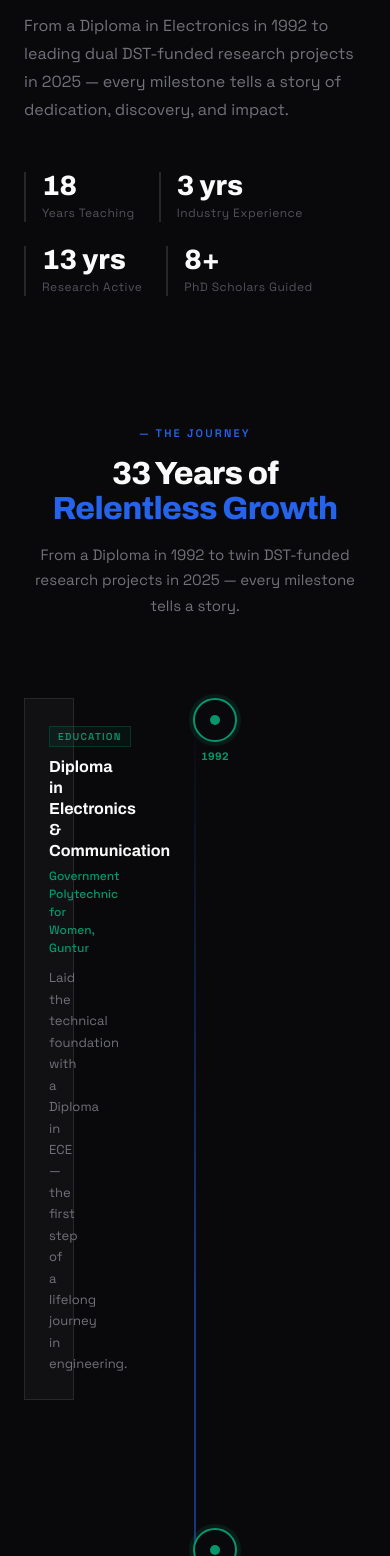
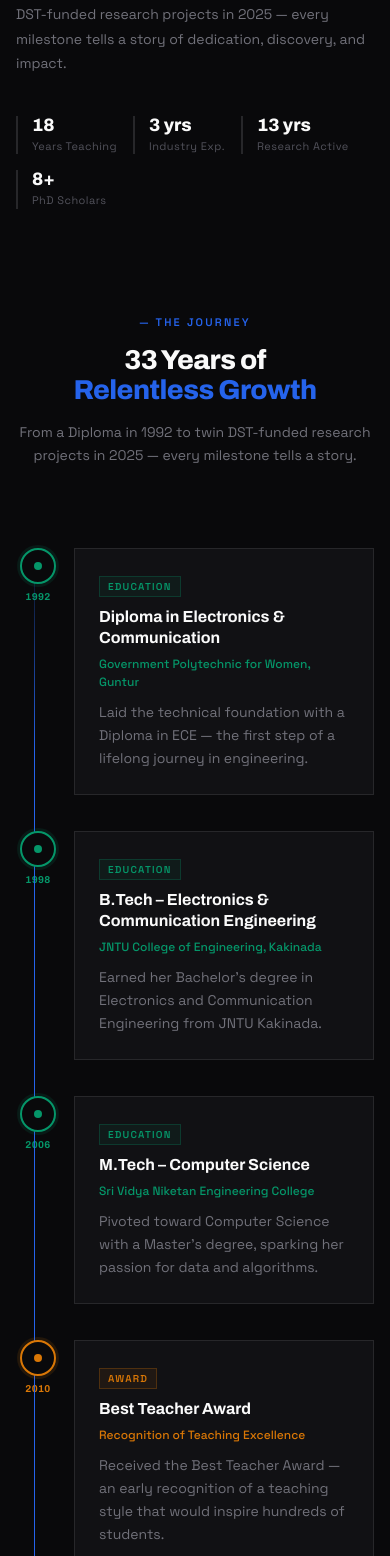
Before and after one commit to Purushotham-Prajapati/pro-portfolio, a React (Vite) app: page /journey in a window 390 px wide. Shown: the part 252-1808 px from the top of the page. Built offline with nearby package versions, Linux system fonts and the light colour scheme.

Commit message:
fixed journey timeline and made it mobile responsive

```diff
--- a/src/components/AboutSection.tsx
+++ b/src/components/AboutSection.tsx
@@ -35,7 +35,7 @@ export default function AboutSection() {
                     className="stagger-children"
                     style={{
                         display: 'grid',
-                        gridTemplateColumns: 'repeat(auto-fit, minmax(220px, 1fr))',
+                        gridTemplateColumns: 'repeat(auto-fit, minmax(160px, 1fr))',
                         gap: '1px',
                         backgroundColor: '#E4E4E7',
                         border: '1px solid #E4E4E7',
--- a/src/components/TimelineSection.tsx
+++ b/src/components/TimelineSection.tsx
@@ -9,48 +9,35 @@ const typeConfig: Record<TimelineEvent['type'], { color: string; label: string }
     milestone: { color: '#7C3AED', label: 'Milestone' },
 }
 
-function TimelineCard({
-    event,
-    index,
-}: {
-    event: TimelineEvent
-    index: number
-}) {
-    const cardRef = useRef<HTMLDivElement>(null)
+const observe = (el: HTMLDivElement | null, cls: string) => {
+    if (!el) return () => { }
+    const obs = new IntersectionObserver(
+        ([entry]) => { if (entry.isIntersecting) { el.classList.add(cls); obs.disconnect() } },
+        { threshold: 0.1 }
+    )
+    obs.observe(el)
+    return () => obs.disconnect()
+}
+
+function TimelineCard({ event, index }: { event: TimelineEvent; index: number }) {
+    const desktopRef = useRef<HTMLDivElement>(null)
+    const mobileRef = useRef<HTMLDivElement>(null)
     const isLeft = index % 2 === 0
+    const { color, label } = typeConfig[event.type]
 
     useEffect(() => {
-        const el = cardRef.current
-        if (!el) return
-        const observer = new IntersectionObserver(
-            ([entry]) => {
-                if (entry.isIntersecting) {
-                    el.classList.add('visible')
-                    observer.disconnect()
-                }
-            },
-            { threshold: 0.2 }
-        )
-        observer.observe(el)
-        return () => observer.disconnect()
+        const c1 = observe(desktopRef.current, 'visible')
+        const c2 = observe(mobileRef.current, 'visible')
+        return () => { c1(); c2() }
     }, [])
 
-    const { color, label } = typeConfig[event.type]
-
     return (
+        <>
+            {/* ── DESKTOP: alternating 3-col grid ── */}
+            <div className="tl-row-desktop">
+                {/* Left col */}
                 <div
-            style={{
-                display: 'grid',
-                gridTemplateColumns: '1fr 60px 1fr',
-                alignItems: 'start',
-                position: 'relative',
-                marginBottom: '0',
-            }}
-            className="timeline-row"
-        >
-            {/* Left content */}
-            <div
-                ref={isLeft ? cardRef : undefined}
+                    ref={isLeft ? desktopRef : undefined}
                     className={isLeft ? 'reveal-left' : ''}
                     style={{ padding: '0 32px 64px 0', textAlign: 'right' }}
                 >
@@ -58,91 +45,88 @@ function TimelineCard({
                 </div>
 
                 {/* Center: dot + year */}
-            <div style={{ display: 'flex', flexDirection: 'column', alignItems: 'center', position: 'relative' }}>
+                <div style={{ display: 'flex', flexDirection: 'column', alignItems: 'center' }}>
                     <div style={{
-                    width: '44px', height: '44px',
-                    borderRadius: '50%',
-                    backgroundColor: '#09090B',
-                    border: `2px solid ${color}`,
+                        width: '44px', height: '44px', borderRadius: '50%',
+                        backgroundColor: '#09090B', border: `2px solid ${color}`,
                         display: 'flex', alignItems: 'center', justifyContent: 'center',
-                    zIndex: 2,
-                    boxShadow: `0 0 0 4px ${color}20`,
-                    flexShrink: 0,
+                        zIndex: 2, boxShadow: `0 0 0 4px ${color}20`, flexShrink: 0,
                     }}>
                         <div style={{ width: '10px', height: '10px', borderRadius: '50%', backgroundColor: color }} />
                     </div>
-                <div style={{
-                    fontSize: '11px', fontWeight: 700, color,
-                    letterSpacing: '0.04em', marginTop: '6px',
-                    fontFamily: 'Archivo, sans-serif',
-                }}>
+                    <div style={{ fontSize: '11px', fontWeight: 700, color, letterSpacing: '0.04em', marginTop: '6px', fontFamily: 'Archivo, sans-serif' }}>
                         {event.year}
                     </div>
                 </div>
 
-            {/* Right content */}
+                {/* Right col */}
                 <div
-                ref={!isLeft ? cardRef : undefined}
+                    ref={!isLeft ? desktopRef : undefined}
                     className={!isLeft ? 'reveal-right' : ''}
                     style={{ padding: '0 0 64px 32px' }}
                 >
                     {!isLeft && <TimelineCardContent event={event} color={color} label={label} align="left" />}
                 </div>
             </div>
+
+            {/* ── MOBILE: single-column flex ── */}
+            <div className="tl-row-mobile">
+                {/* Dot + year */}
+                <div style={{ display: 'flex', flexDirection: 'column', alignItems: 'center', flexShrink: 0, width: '44px' }}>
+                    <div style={{
+                        width: '36px', height: '36px', borderRadius: '50%',
+                        backgroundColor: '#09090B', border: `2px solid ${color}`,
+                        display: 'flex', alignItems: 'center', justifyContent: 'center',
+                        zIndex: 2, boxShadow: `0 0 0 3px ${color}20`,
+                    }}>
+                        <div style={{ width: '8px', height: '8px', borderRadius: '50%', backgroundColor: color }} />
+                    </div>
+                    <div style={{ fontSize: '10px', fontWeight: 700, color, letterSpacing: '0.04em', marginTop: '5px', fontFamily: 'Archivo, sans-serif', textAlign: 'center' }}>
+                        {event.year}
+                    </div>
+                </div>
+
+                {/* Card */}
+                <div ref={mobileRef} className="reveal" style={{ flex: 1, paddingBottom: '36px' }}>
+                    <TimelineCardContent event={event} color={color} label={label} align="left" />
+                </div>
+            </div>
+        </>
     )
 }
 
-function TimelineCardContent({
-    event, color, label, align,
-}: {
+function TimelineCardContent({ event, color, label, align }: {
     event: TimelineEvent; color: string; label: string; align: 'left' | 'right'
 }) {
     return (
         <div
             style={{
-                backgroundColor: '#111114',
-                border: '1px solid #27272A',
+                backgroundColor: '#111114', border: '1px solid #27272A',
                 padding: '24px',
                 transition: 'border-color 0.2s ease, transform 0.2s ease',
                 cursor: 'default',
             }}
-            onMouseEnter={(e) => {
-                e.currentTarget.style.borderColor = color
-                e.currentTarget.style.transform = 'translateY(-2px)'
-            }}
-            onMouseLeave={(e) => {
-                e.currentTarget.style.borderColor = '#27272A'
-                e.currentTarget.style.transform = 'translateY(0)'
-            }}
+            onMouseEnter={(e) => { e.currentTarget.style.borderColor = color; e.currentTarget.style.transform = 'translateY(-2px)' }}
+            onMouseLeave={(e) => { e.currentTarget.style.borderColor = '#27272A'; e.currentTarget.style.transform = 'translateY(0)' }}
         >
             <span style={{
-                display: 'inline-block',
-                fontSize: '10px', fontWeight: 600, letterSpacing: '0.12em',
-                textTransform: 'uppercase', color, marginBottom: '10px',
-                border: `1px solid ${color}40`,
-                padding: '2px 8px',
-                backgroundColor: `${color}12`,
+                display: 'inline-block', fontSize: '10px', fontWeight: 600,
+                letterSpacing: '0.12em', textTransform: 'uppercase', color,
+                marginBottom: '10px', border: `1px solid ${color}40`,
+                padding: '2px 8px', backgroundColor: `${color}12`,
             }}>
                 {label}
             </span>
             <h3 style={{
-                fontFamily: 'Archivo, sans-serif',
-                fontSize: '16px', fontWeight: 700, color: '#FAFAFA',
-                margin: '0 0 6px', lineHeight: 1.3,
-                textAlign: align,
+                fontFamily: 'Archivo, sans-serif', fontSize: '16px', fontWeight: 700,
+                color: '#FAFAFA', margin: '0 0 6px', lineHeight: 1.3, textAlign: align,
             }}>
                 {event.title}
             </h3>
-            <div style={{
-                fontSize: '12px', color, fontWeight: 500,
-                marginBottom: '10px', textAlign: align,
-            }}>
+            <div style={{ fontSize: '12px', color, fontWeight: 500, marginBottom: '10px', textAlign: align }}>
                 {event.subtitle}
             </div>
-            <p style={{
-                fontSize: '13px', color: '#71717A',
-                margin: 0, lineHeight: 1.65, textAlign: align,
-            }}>
+            <p style={{ fontSize: '13px', color: '#71717A', margin: 0, lineHeight: 1.65, textAlign: align }}>
                 {event.description}
             </p>
         </div>
@@ -152,19 +136,10 @@ function TimelineCardContent({
 export default function TimelineSection() {
     const headerRef = useRef<HTMLDivElement>(null)
 
-    useEffect(() => {
-        const el = headerRef.current
-        if (!el) return
-        const observer = new IntersectionObserver(
-            ([entry]) => { if (entry.isIntersecting) { el.classList.add('visible'); observer.disconnect() } },
-            { threshold: 0.2 }
-        )
-        observer.observe(el)
-        return () => observer.disconnect()
-    }, [])
+    useEffect(() => { return observe(headerRef.current, 'visible') }, [])
 
     return (
-        <section id="journey" style={{ backgroundColor: '#09090B', padding: 'clamp(60px, 8vw, 120px) 24px' }}>
+        <section id="journey" style={{ backgroundColor: '#09090B', padding: 'clamp(60px, 8vw, 120px) clamp(16px, 4vw, 24px)' }}>
             <div style={{ maxWidth: '1100px', margin: '0 auto' }}>
 
                 {/* Header */}
@@ -175,8 +150,7 @@ export default function TimelineSection() {
                     <h2 style={{
                         fontFamily: 'Archivo, sans-serif', fontWeight: 800,
                         fontSize: 'clamp(32px, 5vw, 56px)', lineHeight: 1.1,
-                        letterSpacing: '-0.02em', color: '#FAFAFA',
-                        margin: '12px 0 16px',
+                        letterSpacing: '-0.02em', color: '#FAFAFA', margin: '12px 0 16px',
                     }}>
                         33 Years of<br />
                         <span style={{ color: '#2563EB' }}>Relentless Growth</span>
@@ -186,13 +160,19 @@ export default function TimelineSection() {
                     </p>
                 </div>
 
-                {/* Timeline */}
+                {/* Timeline wrapper */}
                 <div style={{ position: 'relative' }}>
-                    {/* Vertical line */}
-                    <div style={{
-                        position: 'absolute',
-                        left: '50%', top: 0, bottom: 0,
-                        transform: 'translateX(-50%)',
+                    {/* Desktop: vertical centre line */}
+                    <div className="tl-center-line" style={{
+                        position: 'absolute', left: '50%', top: 0, bottom: 0,
+                        transform: 'translateX(-50%)', width: '1px',
+                        background: 'linear-gradient(to bottom, transparent, #2563EB 5%, #2563EB 95%, transparent)',
+                        zIndex: 1,
+                    }} />
+
+                    {/* Mobile: left-edge line */}
+                    <div className="tl-left-line" style={{
+                        position: 'absolute', left: '18px', top: 0, bottom: 0,
                         width: '1px',
                         background: 'linear-gradient(to bottom, transparent, #2563EB 5%, #2563EB 95%, transparent)',
                         zIndex: 1,
@@ -204,12 +184,29 @@ export default function TimelineSection() {
                 </div>
             </div>
 
-            {/* Mobile styles */}
             <style>{`
+                /* Desktop layout */
+                .tl-row-desktop {
+                    display: grid;
+                    grid-template-columns: 1fr 60px 1fr;
+                    align-items: start;
+                    position: relative;
+                }
+                .tl-row-mobile  { display: none; }
+                .tl-center-line { display: block; }
+                .tl-left-line   { display: none; }
+
                 @media (max-width: 700px) {
-          .timeline-row {
-            grid-template-columns: 40px 1fr !important;
+                    .tl-row-desktop { display: none; }
+                    .tl-center-line { display: none; }
+
+                    .tl-row-mobile {
+                        display: flex;
+                        align-items: flex-start;
+                        gap: 14px;
+                        position: relative;
                     }
+                    .tl-left-line { display: block; }
                 }
             `}</style>
         </section>
--- a/src/index.css
+++ b/src/index.css
@@ -37,7 +37,12 @@ body {
   overflow-x: hidden;
 }
 
-h1, h2, h3, h4, h5, h6 {
+h1,
+h2,
+h3,
+h4,
+h5,
+h6 {
   font-family: var(--font-heading);
 }
 
@@ -76,31 +81,87 @@ h1, h2, h3, h4, h5, h6 {
 }
 
 /* Staggered children */
-.stagger-children > * {
+.stagger-children>* {
   opacity: 0;
   transform: translateY(24px);
   transition: opacity 0.5s var(--ease-smooth), transform 0.5s var(--ease-smooth);
 }
 
-.stagger-children.visible > *:nth-child(1) { opacity: 1; transform: translateY(0); transition-delay: 0ms; }
-.stagger-children.visible > *:nth-child(2) { opacity: 1; transform: translateY(0); transition-delay: 80ms; }
-.stagger-children.visible > *:nth-child(3) { opacity: 1; transform: translateY(0); transition-delay: 160ms; }
-.stagger-children.visible > *:nth-child(4) { opacity: 1; transform: translateY(0); transition-delay: 240ms; }
-.stagger-children.visible > *:nth-child(5) { opacity: 1; transform: translateY(0); transition-delay: 320ms; }
-.stagger-children.visible > *:nth-child(6) { opacity: 1; transform: translateY(0); transition-delay: 400ms; }
-.stagger-children.visible > *:nth-child(7) { opacity: 1; transform: translateY(0); transition-delay: 480ms; }
-.stagger-children.visible > *:nth-child(8) { opacity: 1; transform: translateY(0); transition-delay: 560ms; }
-.stagger-children.visible > *:nth-child(9) { opacity: 1; transform: translateY(0); transition-delay: 640ms; }
-.stagger-children.visible > *:nth-child(10) { opacity: 1; transform: translateY(0); transition-delay: 720ms; }
+.stagger-children.visible>*:nth-child(1) {
+  opacity: 1;
+  transform: translateY(0);
+  transition-delay: 0ms;
+}
+
+.stagger-children.visible>*:nth-child(2) {
+  opacity: 1;
+  transform: translateY(0);
+  transition-delay: 80ms;
+}
+
+.stagger-children.visible>*:nth-child(3) {
+  opacity: 1;
+  transform: translateY(0);
+  transition-delay: 160ms;
+}
+
+.stagger-children.visible>*:nth-child(4) {
+  opacity: 1;
+  transform: translateY(0);
+  transition-delay: 240ms;
+}
+
+.stagger-children.visible>*:nth-child(5) {
+  opacity: 1;
+  transform: translateY(0);
+  transition-delay: 320ms;
+}
+
+.stagger-children.visible>*:nth-child(6) {
+  opacity: 1;
+  transform: translateY(0);
+  transition-delay: 400ms;
+}
+
+.stagger-children.visible>*:nth-child(7) {
+  opacity: 1;
+  transform: translateY(0);
+  transition-delay: 480ms;
+}
+
+.stagger-children.visible>*:nth-child(8) {
+  opacity: 1;
+  transform: translateY(0);
+  transition-delay: 560ms;
+}
+
+.stagger-children.visible>*:nth-child(9) {
+  opacity: 1;
+  transform: translateY(0);
+  transition-delay: 640ms;
+}
+
+.stagger-children.visible>*:nth-child(10) {
+  opacity: 1;
+  transform: translateY(0);
+  transition-delay: 720ms;
+}
 
 /* Reduced motion */
 @media (prefers-reduced-motion: reduce) {
-  .reveal, .reveal-left, .reveal-right, .stagger-children > * {
+
+  .reveal,
+  .reveal-left,
+  .reveal-right,
+  .stagger-children>* {
     opacity: 1;
     transform: none;
     transition: none;
   }
-  html { scroll-behavior: auto; }
+
+  html {
+    scroll-behavior: auto;
+  }
 }
 
 /* Timeline */
@@ -109,10 +170,22 @@ h1, h2, h3, h4, h5, h6 {
 }
 
 /* Scrollbar */
-::-webkit-scrollbar { width: 4px; }
-::-webkit-scrollbar-track { background: var(--color-dark); }
-::-webkit-scrollbar-thumb { background: var(--color-dark-border); border-radius: 2px; }
-::-webkit-scrollbar-thumb:hover { background: var(--color-accent); }
+::-webkit-scrollbar {
+  width: 4px;
+}
+
+::-webkit-scrollbar-track {
+  background: var(--color-dark);
+}
+
+::-webkit-scrollbar-thumb {
+  background: var(--color-dark-border);
+  border-radius: 2px;
+}
+
+::-webkit-scrollbar-thumb:hover {
+  background: var(--color-accent);
+}
 
 /* Section alternating */
 .section-light {
@@ -129,3 +202,76 @@ h1, h2, h3, h4, h5, h6 {
   background-color: var(--color-dark-surface);
   color: var(--color-surface);
 }
+
+/* ── Mobile breakpoints ── */
+@media (max-width: 640px) {
+
+  /* Prevent any child from causing horizontal scroll */
+  section,
+  div {
+    max-width: 100%;
+  }
+
+  /* Page hero titles */
+  h1 {
+    font-size: clamp(28px, 8vw, 40px) !important;
+    letter-spacing: -0.02em !important;
+  }
+
+  /* All auto-fit grids: never less than full width on phones */
+  [style*="minmax(280"] {
+    grid-template-columns: 1fr !important;
+  }
+
+  [style*="minmax(300"] {
+    grid-template-columns: 1fr !important;
+  }
+
+  [style*="minmax(260"] {
+    grid-template-columns: 1fr !important;
+  }
+
+  /* Contact links - stack icon + text horizontally but wrap on very small */
+  #contact [style*="gap: '20px'"] {
+    gap: 12px !important;
+  }
+
+  /* Hero stats grid - 2×2 on phones */
+  #hero [style*="minmax(120"] {
+    grid-template-columns: repeat(2, 1fr) !important;
+    gap: 16px !important;
+  }
+
+  /* Research pub metrics - 2×2 */
+  #research [style*="minmax(160"] {
+    grid-template-columns: repeat(2, 1fr) !important;
+  }
+
+  /* Awards grid - single col */
+  #awards [style*="minmax(260"] {
+    grid-template-columns: 1fr !important;
+  }
+
+  /* Teaching grid - single col */
+  #teaching [style*="minmax(280"] {
+    grid-template-columns: 1fr !important;
+  }
+
+  /* Typography sizing */
+  h2 {
+    font-size: clamp(26px, 7vw, 38px) !important;
+  }
+
+  p {
+    font-size: 14px !important;
+  }
+}
+
+@media (max-width: 480px) {
+
+  /* Navbar spacer on very small phones */
+  nav {
+    padding-left: 12px !important;
+    padding-right: 12px !important;
+  }
+}
--- a/src/pages/JourneyPage.tsx
+++ b/src/pages/JourneyPage.tsx
@@ -10,7 +10,7 @@ export default function JourneyPage() {
             <div style={{
                 maxWidth: '1280px',
                 margin: '0 auto',
-                padding: 'clamp(48px, 7vw, 96px) 24px 64px',
+                padding: 'clamp(32px, 6vw, 96px) clamp(16px, 4vw, 24px) clamp(40px, 6vw, 64px)',
             }}>
                 <span style={{
                     fontSize: '11px', letterSpacing: '0.22em', textTransform: 'uppercase',
@@ -21,11 +21,11 @@ export default function JourneyPage() {
                 <h1 style={{
                     fontFamily: 'Archivo, sans-serif',
                     fontWeight: 800,
-                    fontSize: 'clamp(36px, 6vw, 72px)',
+                    fontSize: 'clamp(30px, 6vw, 72px)',
                     lineHeight: 1.05,
                     letterSpacing: '-0.03em',
                     color: '#FAFAFA',
-                    margin: '16px 0 20px',
+                    margin: '12px 0 16px',
                 }}>
                     33 Years of<br />
                     <span style={{
@@ -38,25 +38,25 @@ export default function JourneyPage() {
                     </span>
                 </h1>
                 <p style={{
-                    fontSize: '16px', color: '#71717A',
+                    fontSize: 'clamp(14px, 2.5vw, 16px)', color: '#71717A',
                     maxWidth: '480px', lineHeight: 1.75, margin: 0,
                 }}>
                     From a Diploma in Electronics in 1992 to leading dual DST-funded research projects in 2025 — every milestone tells a story of dedication, discovery, and impact.
                 </p>
 
                 {/* Quick stats row */}
-                <div style={{ display: 'flex', flexWrap: 'wrap', gap: '24px', marginTop: '48px' }}>
+                <div style={{ display: 'flex', flexWrap: 'wrap', gap: '16px', marginTop: '40px' }}>
                     {[
                         { label: 'Years Teaching', value: '18' },
-                        { label: 'Industry Experience', value: '3 yrs' },
+                        { label: 'Industry Exp.', value: '3 yrs' },
                         { label: 'Research Active', value: '13 yrs' },
-                        { label: 'PhD Scholars Guided', value: '8+' },
+                        { label: 'PhD Scholars', value: '8+' },
                     ].map(({ label, value }) => (
-                        <div key={label} style={{ borderLeft: '2px solid #27272A', paddingLeft: '16px' }}>
-                            <div style={{ fontFamily: 'Archivo, sans-serif', fontSize: '28px', fontWeight: 800, color: '#FAFAFA', lineHeight: 1 }}>
+                        <div key={label} style={{ borderLeft: '2px solid #27272A', paddingLeft: '14px' }}>
+                            <div style={{ fontFamily: 'Archivo, sans-serif', fontSize: 'clamp(18px, 3.5vw, 28px)', fontWeight: 800, color: '#FAFAFA', lineHeight: 1 }}>
                                 {value}
                             </div>
-                            <div style={{ fontSize: '12px', color: '#52525B', marginTop: '4px', letterSpacing: '0.04em' }}>{label}</div>
+                            <div style={{ fontSize: '11px', color: '#52525B', marginTop: '4px', letterSpacing: '0.04em', whiteSpace: 'nowrap' }}>{label}</div>
                         </div>
                     ))}
                 </div>
```
Lines whose indentation alone changed are shown as unchanged.
